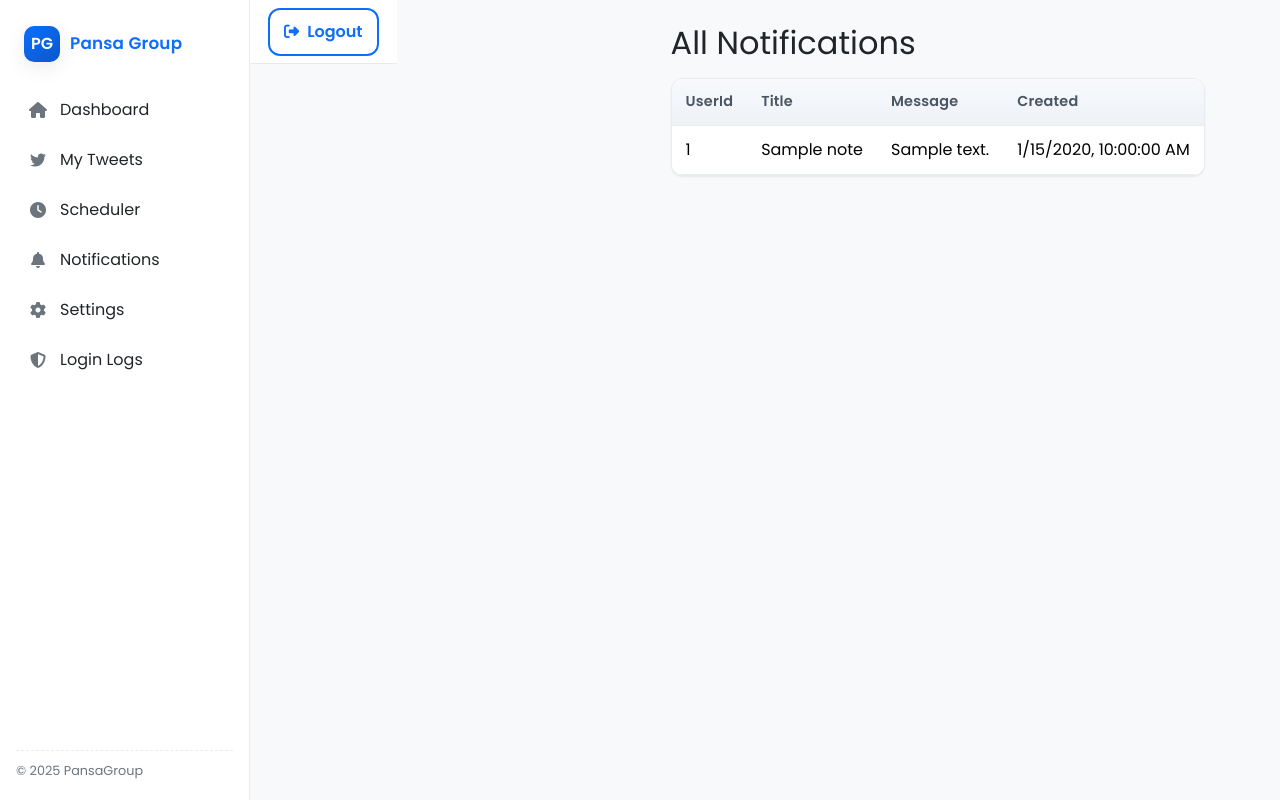
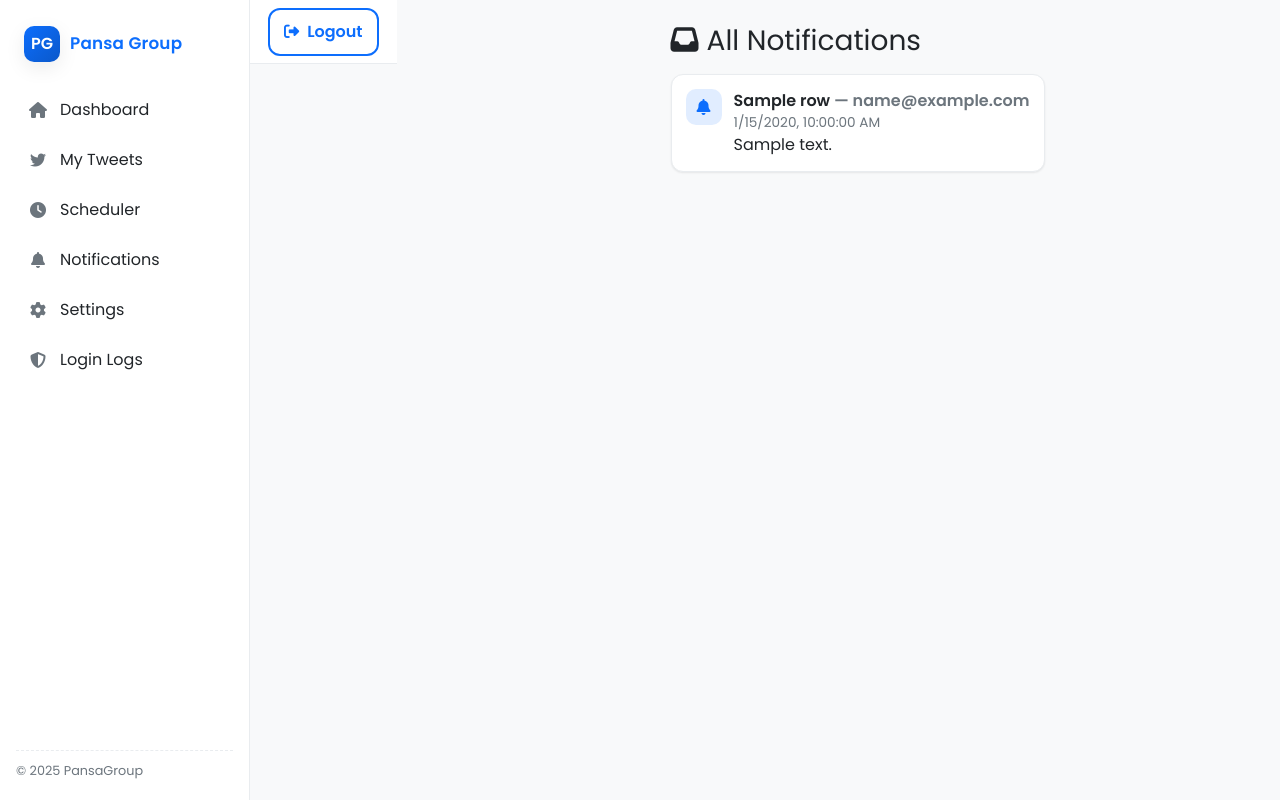
Before and after one commit to jhodypedia/xapi, a Node server app: template views/admin/notifications.ejs in a window 1280 px wide. Run offline with Node 20, Linux system fonts and the light colour scheme; the template is opened without the code that fills it: most values are stand-ins (such as "Sample title", 1, 10 or a date in 2020); some libraries are stand-ins or nearby versions.

Commit message:
Update notifications.ejs

```diff
--- a/views/admin/notifications.ejs
+++ b/views/admin/notifications.ejs
@@ -1,14 +1,13 @@
-<h2 class="mb-3">All Notifications</h2>
-<table class="table">
-  <thead><tr><th>UserId</th><th>Title</th><th>Message</th><th>Created</th></tr></thead>
-  <tbody>
-  <% notes.forEach(n=>{ %>
-    <tr>
-      <td><%= n.userId %></td>
-      <td><%= n.title %></td>
-      <td><%= n.message %></td>
-      <td><%= new Date(n.createdAt).toLocaleString() %></td>
-    </tr>
+<h3 class="mb-3"><i class="fa fa-inbox me-2"></i>All Notifications</h3>
+<div class="notice-list">
+  <% rows.forEach(n => { %>
+    <div class="notice">
+      <div class="ic"><i class="fa fa-bell"></i></div>
+      <div class="body">
+        <div class="title"><%= n.title %> <span class="text-muted">— <%= n.User?.email %></span></div>
+        <div class="time"><%= n.createdAt.toLocaleString() %></div>
+        <div><%= n.message %></div>
+      </div>
+    </div>
   <% }) %>
-  </tbody>
-</table>
+</div>
```
